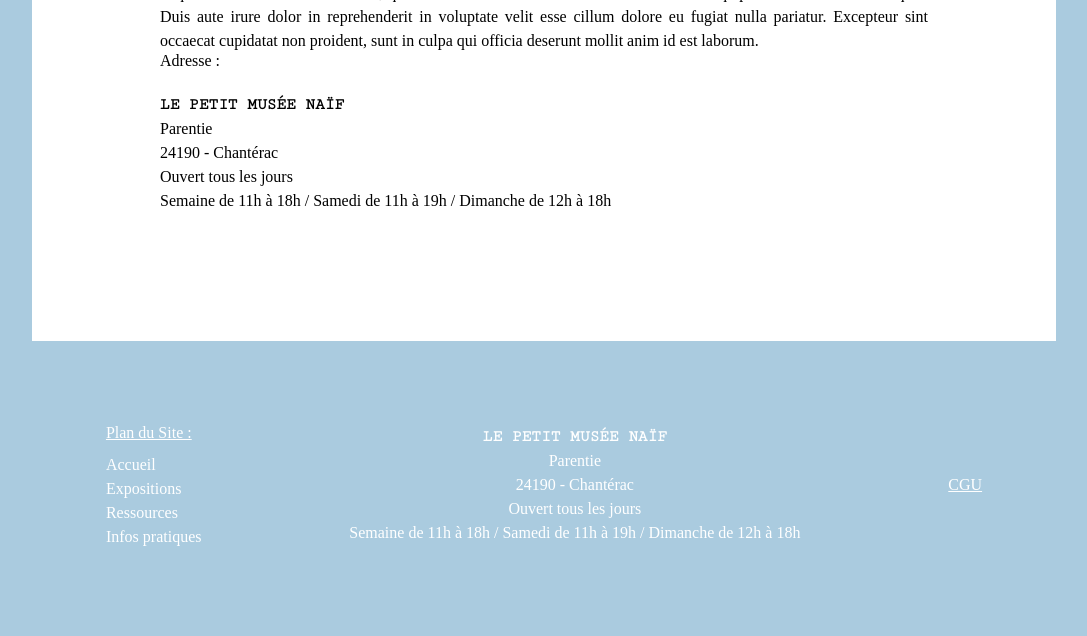
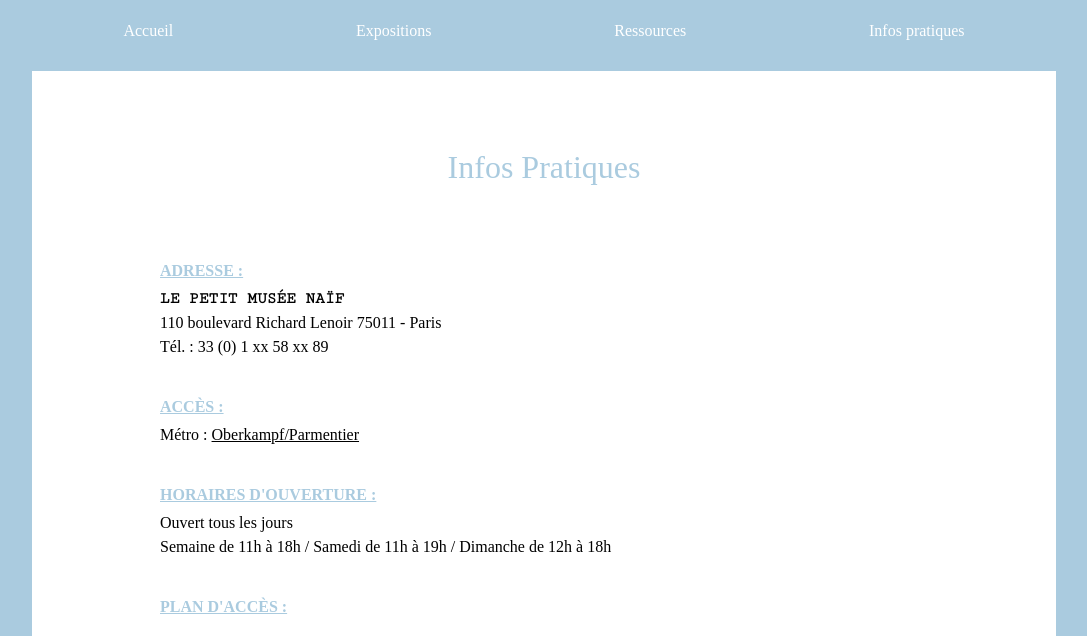
Before and after one commit to SarahRubio/Naive_Museum, a PHP site: page /naive_museum/pratique.php in a window 1280 px wide. Shown: the part 581-1217 px from the top of the page, without its empty margins (96-1183 px from the left). Before the commit the page ends 1127 px from the top, so only its background shows below. Run offline with PHP 8.4, Linux system fonts and the light colour scheme.

Commit message:
update infos.php + add grid on header

```diff
--- a/config.php
+++ b/config.php
@@ -4,4 +4,4 @@ $nom_du_musee = "Le petit musée naïf";
 
 $_dossier_template = "templates/";
 
-$_url_base = "http://localhost:8888/LearningPHP/museum/";
+$_url_base = "http://localhost:8888/naive_museum/";
--- a/contenu.php
+++ b/contenu.php
@@ -2,8 +2,15 @@
 
 $contenuSite =  [
   "adresse" => array(
-    "rue" => "Parentie",
-    "ville" => "24190 - Chantérac",
+    "rue" => "110 boulevard Richard Lenoir",
+    "ville" => "75011 - Paris",
+    "tel" => "Tél. : 33 (0) 1 xx 58 xx 89",
+    "acces" => "https://www.google.fr/maps/place/Oberkampf/@48.8648496,2.3660797,17z/data=!3m1!4b1!4m5!3m4!1s0x47e66dfd421b604d:0x7c98132bd80b3e09!8m2!3d48.8648496!4d2.3682684",
+  ),
+
+  "ouverture" => array(
+    "jours" => "Ouvert tous les jours",
+    "heures" => "Semaine de 11h à 18h / Samedi de 11h à 19h / Dimanche de 12h à 18h",
   ),
 
   "artiste1" => array(
--- a/pratique.php
+++ b/pratique.php
@@ -13,27 +13,30 @@
       </div>
 
       <main class="padtopbot10 paddinglr10">
-        <h2 class="font2 padbot3 fontBlue">Infos Pratiques</h2>
-        <div class="tjustify lineheight15">
-          Lorem ipsum dolor sit amet, consectetur adipisicing elit, sed do eiusmod tempor incididunt ut labore et dolore magna aliqua. Ut enim ad minim veniam, quis nostrud exercitation ullamco laboris nisi ut aliquip ex ea commodo consequat. Duis aute irure dolor in reprehenderit in voluptate velit esse cillum dolore eu fugiat nulla pariatur. Excepteur sint occaecat cupidatat non proident, sunt in culpa qui officia deserunt mollit anim id est laborum.
-        </div>
+        <h2 class="font2 padbot10 fontBlue tcenter">Infos Pratiques</h2>
 
-         <h3 class="padbot3">Adresse :</h3>
-         <div class="adress">
+         <div class="adress padbot5">
+           <h3 class="padbot1 underline maj bold fontBlue">Adresse :</h3>
            <p class="lineheight15 bold league maj"><?php echo $nom_du_musee; ?></p>
-           <p class="lineheight15"><?php echo $contenuSite["adresse"]["rue"]; ?></p>
-           <p class="lineheight15"><?php echo $contenuSite["adresse"]["ville"]; ?></p>
-           <p class="lineheight15">Ouvert tous les jours</p>
-           <p class="lineheight15">Semaine de 11h à 18h / Samedi de 11h à 19h / Dimanche de 12h à 18h</p>
+           <p class="lineheight15"><?php echo $contenuSite["adresse"]["rue"] . " " . $contenuSite["adresse"]["ville"]; ?></p>
+           <p class="lineheight15"><?php echo $contenuSite["adresse"]["tel"]; ?></p>
          </div>
 
-         <div class="adress fontWhite tcenter">
-
-           <p class="lineheight15">Ouvert tous les jours</p>
-           <p class="lineheight15">Semaine de 11h à 18h / Samedi de 11h à 19h / Dimanche de 12h à 18h</p>
+         <div class="acces padbot5">
+           <h3 class="padbot1 underline maj bold fontBlue">Accès :</h3>
+           <p class="lineheight15">Métro : <a href="<?php echo $contenuSite["adresse"]["acces"]; ?>">Oberkampf/Parmentier</a></p>
          </div>
 
+         <div class="ouverture padbot5">
+          <h3 class="underline maj padbot1 bold fontBlue">Horaires d'ouverture :</h3>
+           <p class="lineheight15"><?php echo $contenuSite["ouverture"]["jours"]; ?></p>
+           <p class="lineheight15"><?php echo $contenuSite["ouverture"]["heures"]; ?></p>
+         </div>
 
+         <div class="">
+           <h3 class="underline maj padbot3 bold fontBlue">Plan d'accès :</h3>
+           <iframe src="https://www.google.com/maps/embed?pb=!1m18!1m12!1m3!1d2423.2122180563097!2d2.380330161670075!3d48.86084654351017!2m3!1f0!2f0!3f0!3m2!1i1024!2i768!4f13.1!3m3!1m2!1s0x47e66dfcec02efc3%3A0xe54873e4baffa22d!2s110%20Boulevard%20Richard-Lenoir%2C%2075011%20Paris!5e1!3m2!1sfr!2sfr!4v1590242369602!5m2!1sfr!2sfr" width="600" height="450" frameborder="0" style="border:0;" allowfullscreen="" aria-hidden="false" tabindex="0"></iframe>
+         </div>
       </main>
 
       <?php include $_dossier_template . "include/footer.php" ?>
--- a/templates/css/style.css
+++ b/templates/css/style.css
@@ -86,9 +86,24 @@ table {
   padding-bottom: 3vh;
 }
 
+.padbot5
+{
+  padding-bottom: 5vh;
+}
+
 .padbot1
 {
   padding-bottom: 1vh;
+}
+
+.padbot10
+{
+  padding-bottom: 10vh;
+}
+
+.padtop10
+{
+  padding-top: 10vh;
 }
 
 .padFull3
@@ -261,3 +276,45 @@ footer nav li a
 {
   align-items: center;
 }
+
+.acces a
+{
+	text-decoration: underline;
+	color: black;
+}
+
+.container-grid
+{
+	display: grid;
+	grid-template-columns: repeat(6,1fr);
+	grid-auto-rows: 250px 200px;
+	grid-gap: 10px;
+}
+
+.gallery-container
+{
+	width: 100%;
+	height: 100%;
+	position: relative;
+}
+
+.gallery-container .image
+{
+	width: 100%;
+	height: 100%;
+	overflow: hidden;
+}
+
+.gallery-container .image img
+{
+	width: 100%;
+	height: 100%;
+	object-fit: cover;
+	object-position: 50% 50%;
+	transition: .5s ease-in-out;
+}
+
+.gallery-container:hover .image img
+{
+	transform: scale(1.5);
+}
--- a/templates/include/header.php
+++ b/templates/include/header.php
@@ -1,4 +1,43 @@
-<header class="padtopbot10 borderBotWhite">
+<header class="padtop10 borderBotWhite">
   <h1 class="tcenter fontBlue font3 league margbot1 maj"><?php echo $nom_du_musee; ?></h1>
   <h2 class="tcenter fontBlue league lineheight15">ART BRUT, ART SINGULIER, ART OUTSIDER</h2>
+  <div class="container-grid padtop10">
+
+    <div class="gallery-container">
+      <div class="image">
+        <img src="https://picsum.photos/200/300?random=1" alt="object">
+      </div>
+    </div>
+
+    <div class="gallery-container">
+      <div class="image">
+        <img src="https://picsum.photos/200/300?random=2" alt="object">
+      </div>
+    </div>
+
+    <div class="gallery-container">
+      <div class="image">
+        <img src="https://picsum.photos/200/300?random=3" alt="object">
+      </div>
+    </div>
+
+    <div class="gallery-container">
+      <div class="image">
+        <img src="https://picsum.photos/200/300?random=4" alt="object">
+      </div>
+    </div>
+
+    <div class="gallery-container">
+      <div class="image">
+        <img src="https://picsum.photos/200/300?random=5" alt="object">
+      </div>
+    </div>
+
+    <div class="gallery-container">
+      <div class="image">
+        <img src="https://picsum.photos/200/300?random=6" alt="object">
+      </div>
+    </div>
+
+  </div>
 </header>
```
Also changed, not shown: 1 other file.
